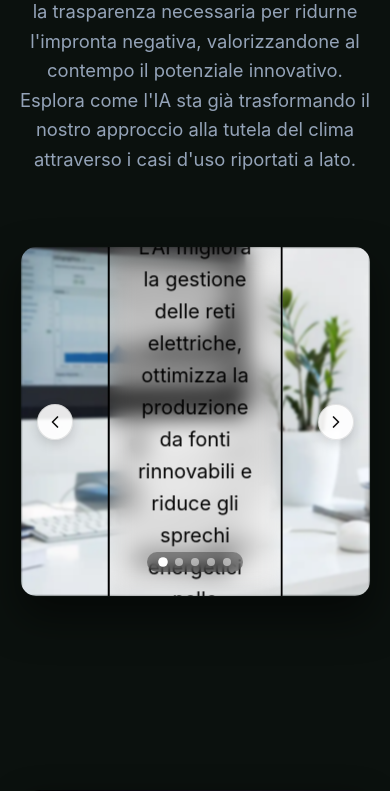
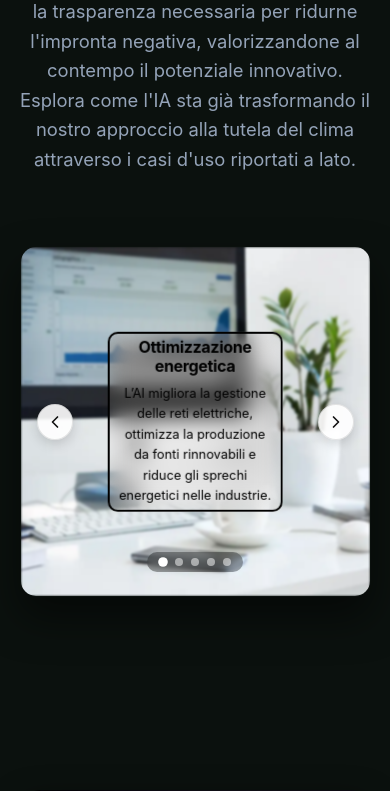
Before and after one commit to Sjoerd473/AI_monitor_backend, a FastAPI app: page / in a window 390 px wide. Shown: the part 5056-5847 px from the top of the page. Run offline with FastAPI, Linux system fonts and the light colour scheme; data that the repository does not hold is empty; parts of the project's set-up code (start-up, migrations or seed data) failed here and were passed over; some libraries are stand-ins or nearby versions.

Commit message:
Update stylev5.css

```diff
--- a/app/static/stylev5.css
+++ b/app/static/stylev5.css
@@ -552,6 +552,25 @@ SEZIONE CAROSELLO SPLIT
         font-size: 1.25rem;
     }
 
+
+}
+
+@media (max-width: 420px) {
+
+    .slide-text {
+        /* display: none; */
+        max-width: 100%;
+        padding: 0.25em 0.5em 0em;
+
+        h3 {
+            font-size: 1rem;
+        }
+
+        p {
+            font-size: 0.8rem;
+            margin-block-end: 0.25em;
+        }
+    }
 
 }
 
```
